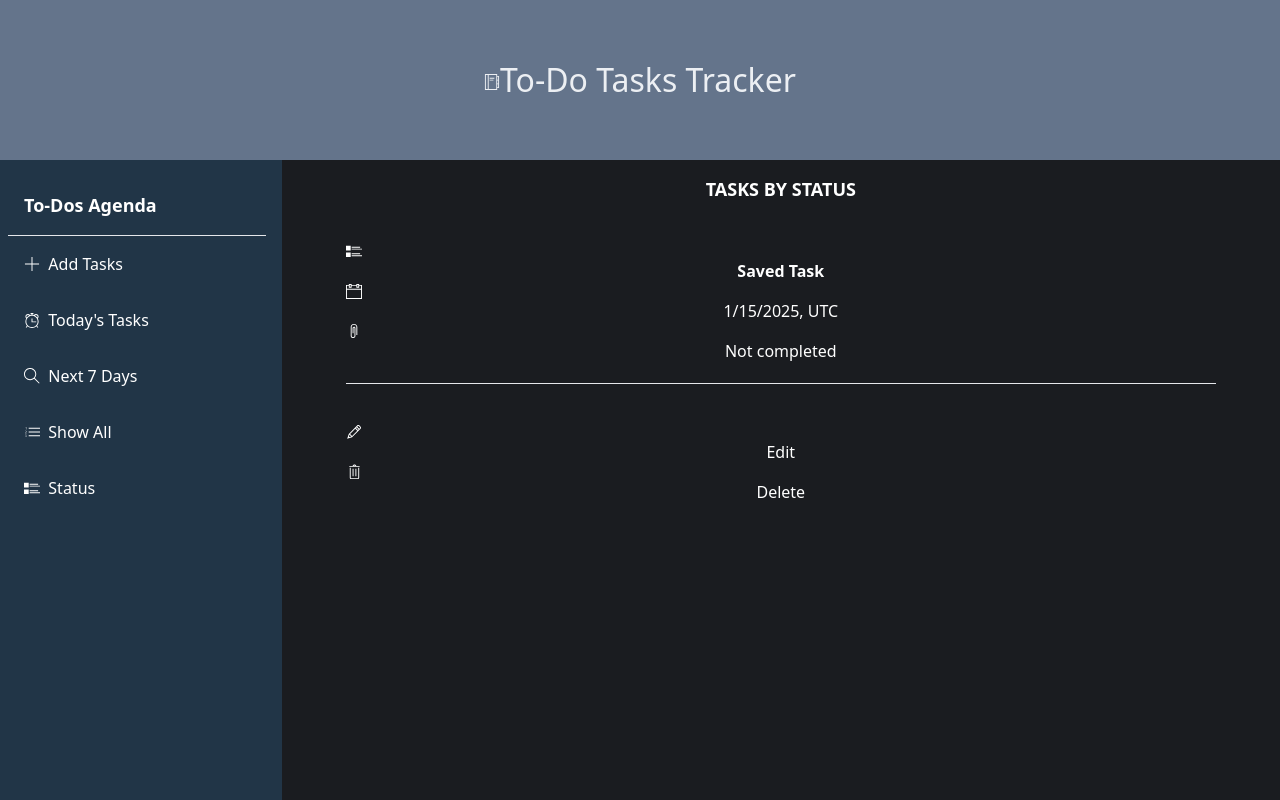
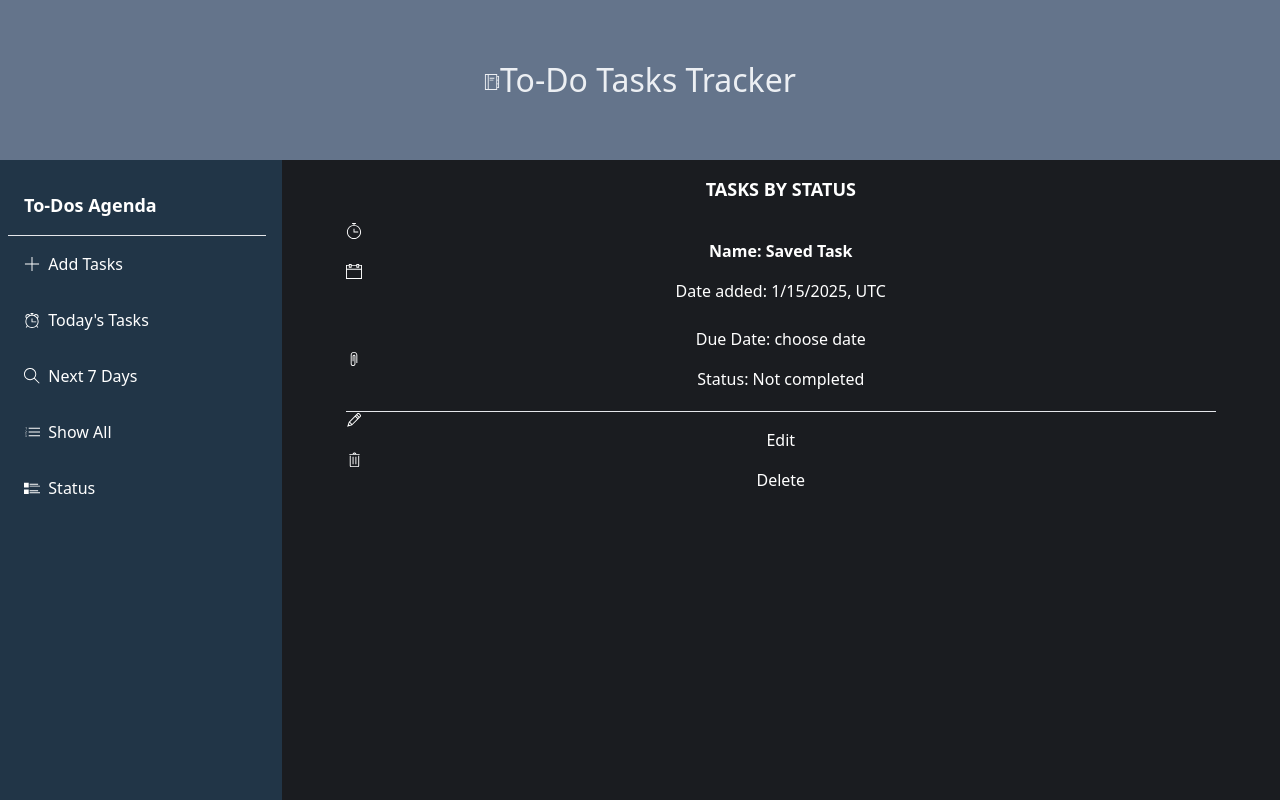
Before and after one commit to dezineskv/todos-tailwind-react, a React (Vite) app: page /status in a window 1280 px wide. Shown: the top 800 px of the page. Built offline with nearby package versions, Linux system fonts and the light colour scheme.

Commit message:
labels added to mapped properties displayed, bottom borders

```diff
--- a/src/App.jsx
+++ b/src/App.jsx
@@ -23,7 +23,8 @@ const App = () => {
       id: 1,
       name: "Saved Task",
       date: formatDate,
-      status: 'Not completed',
+      dueDate: "choose date",
+      status: "Not completed",
       isCompleted: false,
     },
   ]);
--- a/src/components/Add.jsx
+++ b/src/components/Add.jsx
@@ -30,6 +30,7 @@ function Main() {
         id: tasks.length + 1,
         name: input,
         date: `${formatDate}`,
+        dueDate: 'choose date',
         status: "Not completed",
         isCompleted: false,
       },
--- a/src/components/All.jsx
+++ b/src/components/All.jsx
@@ -11,6 +11,7 @@ import {
   TfiPencil,
   TfiTrash,
   TfiClip,
+  TfiTimer,
 } from "react-icons/tfi";
 
 function All() {
@@ -26,16 +27,21 @@ function All() {
   return (
     <div className="bg-slate-950 home-page">
       <h3>ALL TASKS</h3>
-      <div className="pt-30 pb-5 mt-10 mb-10 border-b">
+      <div className="">
         {tasks.map((task) => (
           <p key={task.id}>
-            <div style={{ fontWeight: "bold" }}>{task.name}</div>
+                        <div className="pt-5 pb-5 border-b">
+
+            <TfiTimer />
+            <div style={{ fontWeight: "bold" }}>Name: {task.name}</div>
             <div>
-              <TfiCalendar /> {task.date}
+              <TfiCalendar />
+              Date added: {task.date}
             </div>
+            <br /> Due Date: {task.dueDate}
             <TfiClip />
-            {task.status}
-            <br />
+            Status: {task.status}
+            </div>
           </p>
         ))}
       </div>
--- a/src/components/Next7.jsx
+++ b/src/components/Next7.jsx
@@ -21,16 +21,21 @@ function Next7() {
   return (
     <div className="bg-slate-950 home-page">
       <h3>NEXT 7 DAYS TASKS</h3>
-      <div className="pt-30 pb-5 mt-10 mb-10 border-b">
+      <div className="">
         {tasks.map((task) => (
           <p key={task.id}>
-            <TfiTimer /> <div style={{ fontWeight: "bold" }}>{task.name}</div>
+                        <div className="pt-5 pb-5 border-b">
+
+            <TfiTimer />
+            <div style={{ fontWeight: "bold" }}>Name: {task.name}</div>
             <div>
-              <TfiCalendar /> {task.date}
+              <TfiCalendar />
+              Date added: {task.date}
             </div>
+            <br /> Due Date: {task.dueDate}
             <TfiClip />
-            {task.status}
-            <br />
+            Status: {task.status}
+            </div>
           </p>
         ))}
       </div>
--- a/src/components/Status.jsx
+++ b/src/components/Status.jsx
@@ -11,6 +11,7 @@ import {
   TfiPencil,
   TfiTrash,
   TfiClip,
+  TfiTimer,
 } from "react-icons/tfi";
 
 function Status() {
@@ -26,17 +27,20 @@ function Status() {
   return (
     <div className="bg-slate-950 home-page">
       <h3>TASKS BY STATUS</h3>
-      <div className="pt-30 pb-5 mt-10 mb-10 border-b">
+      <div className="">
         {tasks.map((task) => (
           <p key={task.id}>
-            <TfiLayoutListThumbAlt style={{ marginTop: "4px" }} />
-            <div style={{ fontWeight: "bold" }}>{task.name}</div>
-
-            <div>
-              <TfiCalendar /> {task.date}
+            <div className="pt-5 pb-5 border-b">
+              <TfiTimer />
+              <div style={{ fontWeight: "bold" }}>Name: {task.name}</div>
+              <div>
+                <TfiCalendar />
+                Date added: {task.date}
+              </div>
+              <br /> Due Date: {task.dueDate}
+              <TfiClip />
+              Status: {task.status}
             </div>
-            <TfiClip />
-            {task.status}
           </p>
         ))}
       </div>
--- a/src/components/Today.jsx
+++ b/src/components/Today.jsx
@@ -21,16 +21,19 @@ function Today() {
   return (
     <div className="bg-slate-950 home-page">
       <h3>TODAY'S TASKS</h3>
-      <div className="pt-30 pb-5 mt-10 mb-10 border-b">
+      <div className="">
         {tasks.map((task) => (
           <p key={task.id}>
-            <TfiTimer /> <div style={{ fontWeight: "bold" }}>{task.name}</div>
+                        <div className="pt-5 pb-5 border-b">
+
+            <TfiTimer /> <div style={{ fontWeight: "bold" }}>Name: {task.name}</div>
             <div>
-              <TfiCalendar /> {task.date}
+              <TfiCalendar />Date added: {task.date}
             </div>
+            <br/> Due Date: {task.dueDate}
             <TfiClip />
-            {task.status}
-            <br />
+            Status: {task.status}
+            </div>
           </p>
         ))}
       </div>
```
